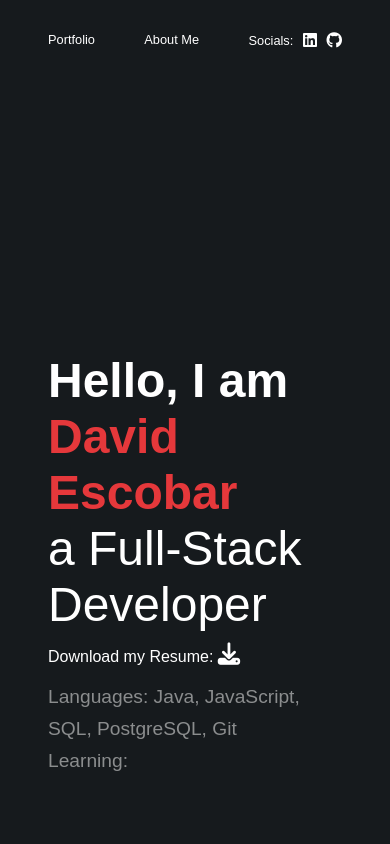
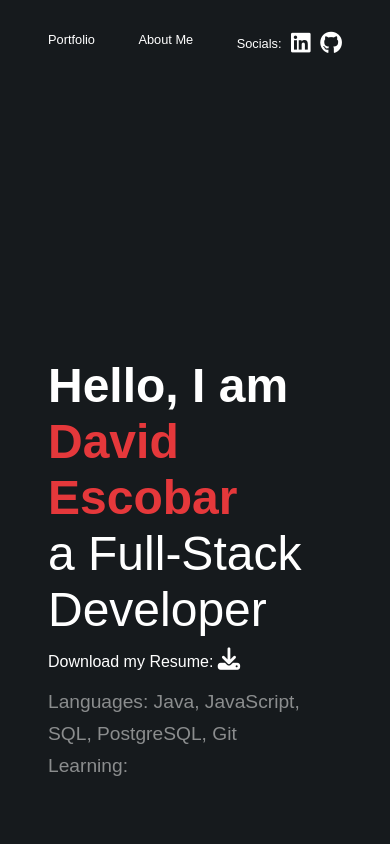
Before and after one commit to susanoos/my-portfolio, a website: page index.html in a window 390 px wide. Shown: the top 844 px of the page. Drawn offline with Linux system fonts and the light colour scheme.

Commit message:
updated styles

```diff
--- a/styles.css
+++ b/styles.css
@@ -228,7 +228,7 @@ a {
   }
 
   .icon {
-    font-size: 1rem;
+    font-size: 1.4rem;
   }
 
   .resume-icon {
```
